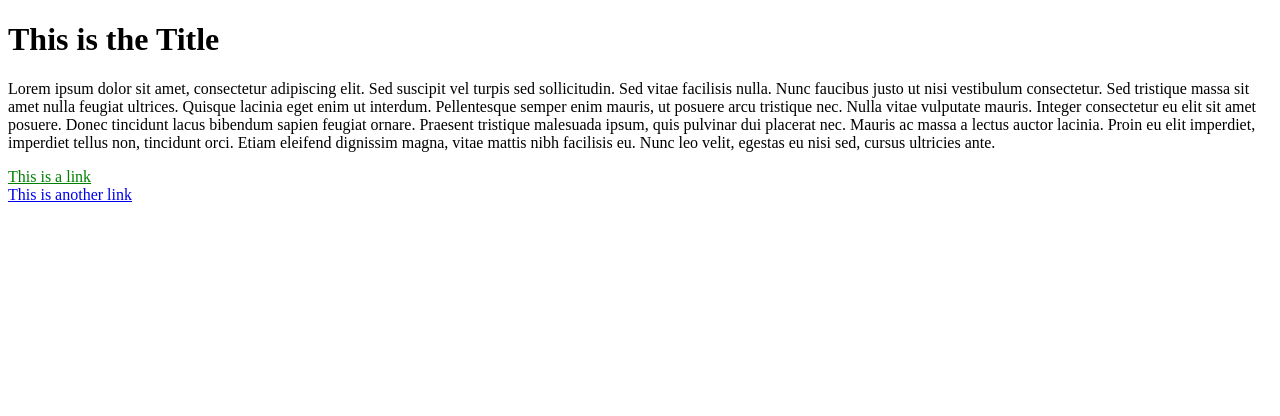
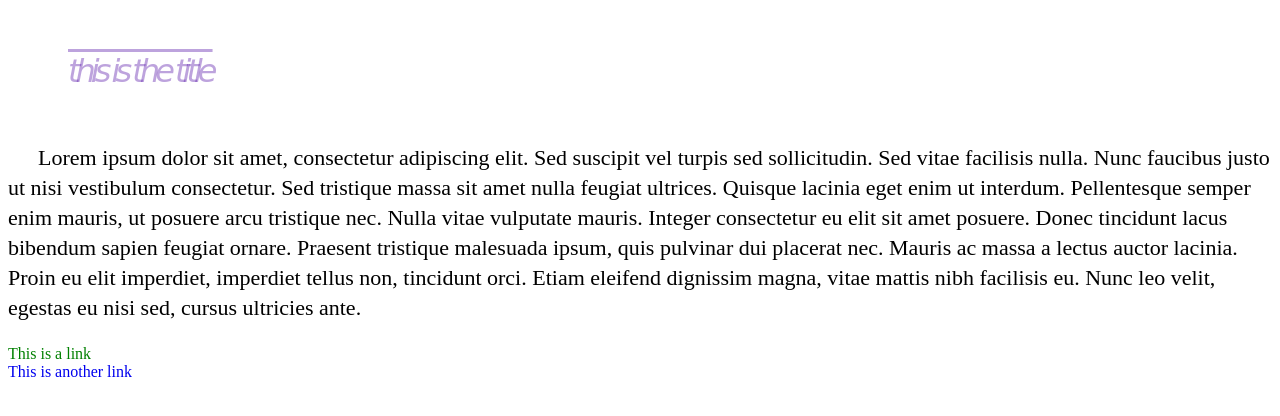
Before and after one commit to elymsyr/Web-Programming, a plain HTML site: page Class Works/class3.html in a window 1280 px wide. Drawn offline with Linux system fonts and the light colour scheme.

Commit message:
Orhun Eren

```diff
--- a/Class Works/class3.html
+++ b/Class Works/class3.html
@@ -3,7 +3,7 @@
   <head>
     <meta charset="utf-8">
     <title>MySite</title>
-    <link rel="stylesheet" href="C:\Users\orhun\Documents\GitHub\Web-Programming\MyWebsite\style.css">
+    <link rel="stylesheet" href="style3.css">
   </head>
   <body>
     <h1>This is the Title</h1>
```
Also changed, not shown: Class Works/class2.html (+1 -1 lines), Class Works/class4.html (+1 -1 lines), Class Works/style-patient-zero.css (renamed from Class Works/style-patient-0.css).
